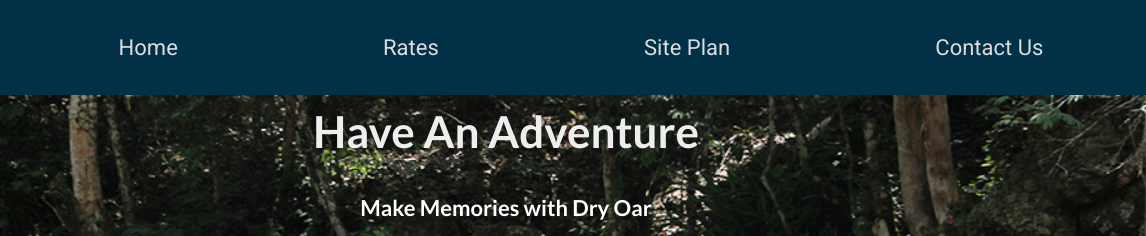
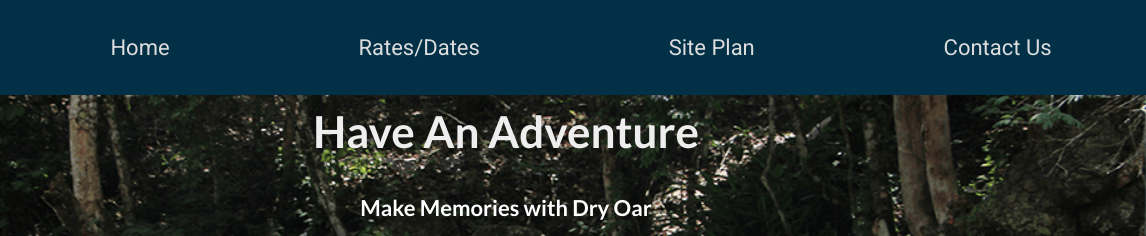
Before and after one commit to landesud/WDD-130, a plain HTML site: page wwr/index.html in a window 1280 px wide. Shown: the top 236 px of the page, 134-1280 px from the left. Drawn offline with Linux system fonts and the light colour scheme.

Commit message:
Update index.html

```diff
--- a/wwr/index.html
+++ b/wwr/index.html
@@ -17,7 +17,7 @@
         </a>
         <nav>
           <a href="index.html">Home</a>
-          <a href="rates.html">Rates</a>
+          <a href="rates.html">Rates/Dates</a>
           <a href="site-plan-rafting.html">Site Plan</a>
           <a href="contactus.html">Contact Us</a>
         </nav>
```
